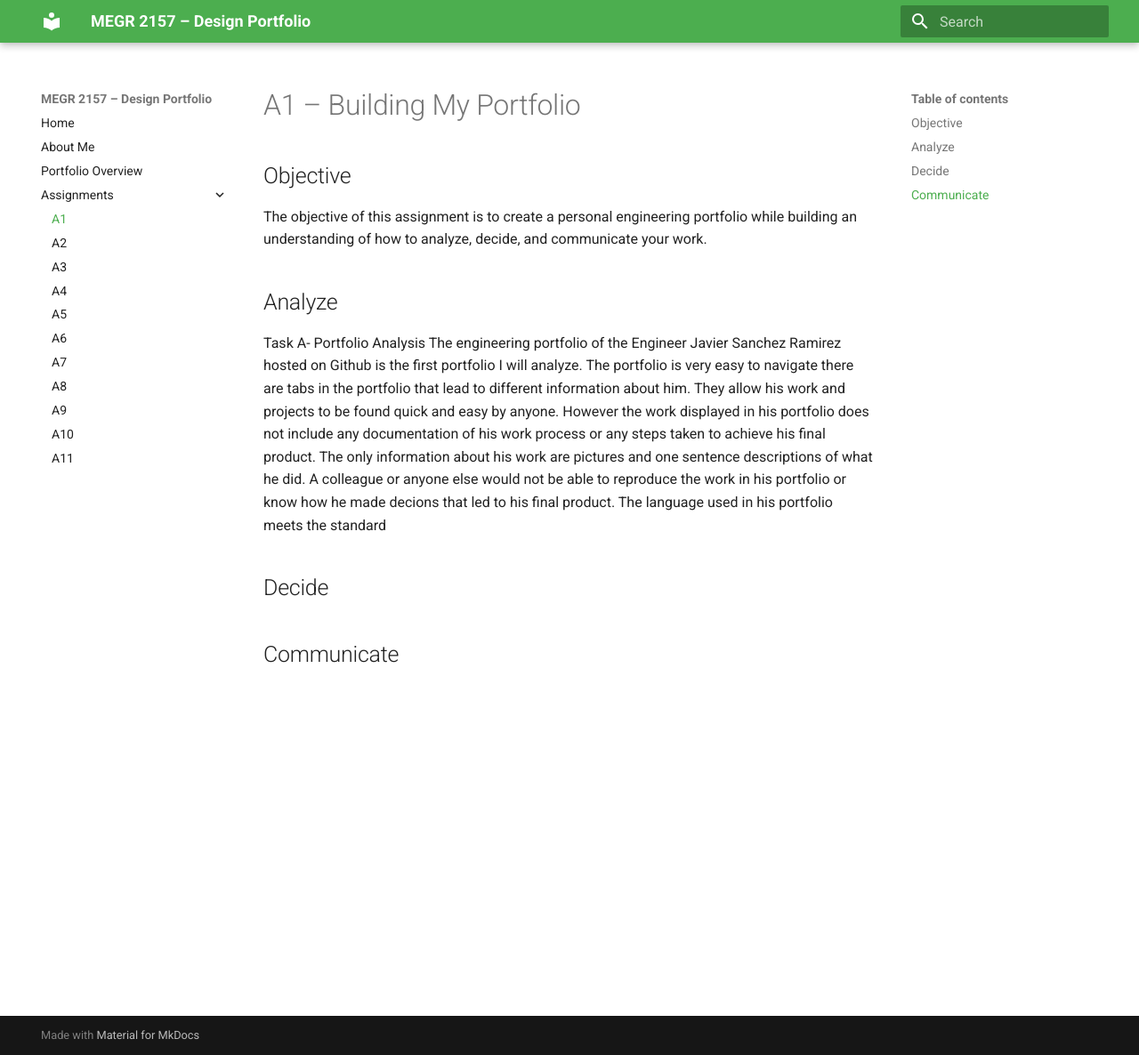
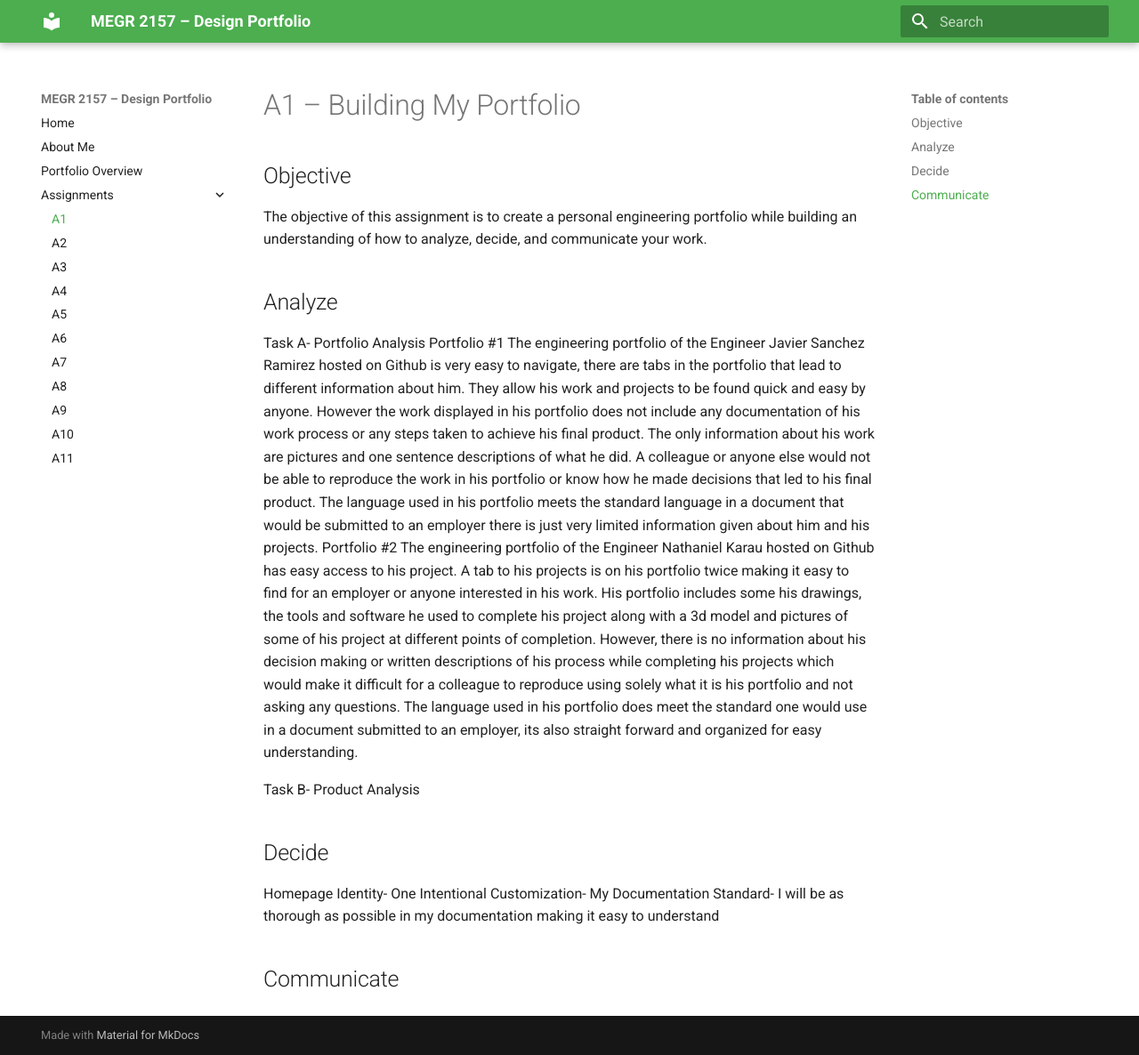
Before and after one commit to yazii03/megr2157-portfolio, an MkDocs documentation site: the page built from docs/assignments/A01/index.md, in a window 1280 px wide and 1186 px high. Shown: the whole window at 89% size. Built offline with MkDocs 1.6.1 and Material for MkDocs 9.7.7, drawn with Linux system fonts in a browser that asks for light colours.

Commit message:
Enhance portfolio analysis and documentation standards
Expanded portfolio analysis section with two additional portfolios and detailed evaluations. Added sections for decision-making and communication standards.

```diff
--- a/docs/assignments/A01/index.md
+++ b/docs/assignments/A01/index.md
@@ -5,9 +5,17 @@ The objective of this assignment is to create a personal engineering portfolio w
 
 ## Analyze
 Task A- Portfolio Analysis
-The engineering portfolio of the Engineer Javier Sanchez Ramirez hosted on Github is the first portfolio I will analyze. The portfolio is very easy to navigate there are tabs in the portfolio that lead to different information about him. They allow his work and projects to be found quick and easy by anyone. However the work displayed in his portfolio does not include any documentation of his work process or any steps taken to achieve his final product. The only information about his work are pictures and one sentence descriptions of what he did. A colleague or anyone else would not be able to reproduce the work in his portfolio or know how he made decions that led to his final product. The language used in his portfolio meets the standard
+Portfolio #1
+The engineering portfolio of the Engineer Javier Sanchez Ramirez hosted on Github is very easy to navigate, there are tabs in the portfolio that lead to different information about him. They allow his work and projects to be found quick and easy by anyone. However the work displayed in his portfolio does not include any documentation of his work process or any steps taken to achieve his final product. The only information about his work are pictures and one sentence descriptions of what he did. A colleague or anyone else would not be able to reproduce the work in his portfolio or know how he made decisions that led to his final product. The language used in his portfolio meets the standard language in a document that would be submitted to an employer there is just very limited information given about him and his projects.
+Portfolio #2
+The engineering portfolio of the Engineer Nathaniel Karau hosted on Github has easy access to his project. A tab to his projects is on his portfolio twice making it easy to find for an employer or anyone interested in his work. His portfolio includes some his drawings, the tools and software he used to complete his project along with a 3d model and pictures of some of his project at different points of completion. However, there is no information about his decision making or written descriptions of his process while completing his projects which would make it difficult for a colleague to reproduce using solely what it is his portfolio and not asking any questions. The language used in his portfolio does meet the standard one would use in a document submitted to an employer, its also straight forward and organized for easy understanding.
+
+Task B- Product Analysis
 
 ## Decide
+Homepage Identity-
+One Intentional Customization-
+My Documentation Standard- I will be as thorough as possible in my documentation making it easy to understand
 
 
 ## Communicate
```
